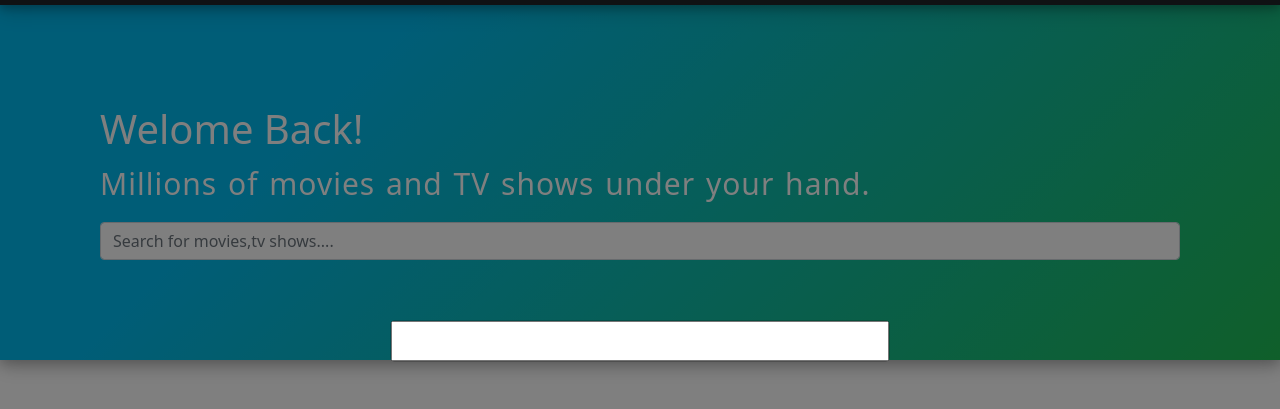
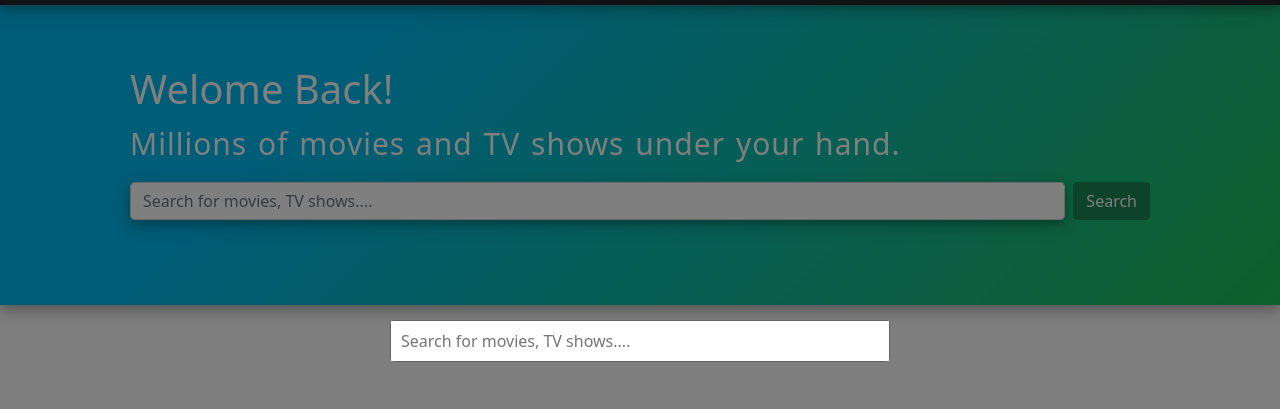
Before and after one commit to AliFikry/newWebsite.github.io, a plain HTML site: page index.html in a window 1280 px wide. Both pictures are taken after a click on the button 1216 px from the left and 32 px from the top of the page. Shown: the part 59-468 px from the top of the page. Drawn offline with nearby package versions, Linux system fonts and the light colour scheme.

Commit message:
edits in nav and search bar

```diff
--- a/css/style.scss
+++ b/css/style.scss
@@ -51,6 +51,18 @@
         .searchbar{
             margin-top: 5px;
         }
+        .modal{
+            .modal-content{
+                input{
+                   padding: 10px;
+
+                }
+                input:focus,input:active{
+                    box-shadow:none !important;
+                    outline:none !important;
+                }
+            }
+        }
     }
 }
 
@@ -59,9 +71,10 @@ main{
         box-shadow: 0 4px 12px 0 rgba(0, 0, 0, 0.2), 0 6px 20px 0 rgba(0, 0, 0, 0.19);
         background-color: #20bf55;
         background-image :linear-gradient(315deg, #20bf55 0%, #01baef 74%);
+        height: 300px;
 
         .content{
-            padding: 100px;
+            padding: 60px;
             h1{
                 color: white;
             }
@@ -72,7 +85,18 @@ main{
                 letter-spacing: 1px;
             }
             input{
+                box-shadow: 0 4px 8px 0 rgba(0, 0, 0, 0.2), 0 6px 20px 0 rgba(0, 0, 0, 0.19);
+                width: 100%;
 
+            }
+            .main-searchBar{
+                display: flex;
+                button{
+                    background-color: hsl(152, 69%, 31%);
+                }
+                *:hover{
+                    background-color: hsl(152, 69%, 21%);
+                }
             }
         }
 
@@ -96,7 +120,7 @@ main{
       display: none !important;
     }
     .mainSearch{
-        height: 200px;
+        height: 250px !important;
     }
     .content{
         padding: 50px !important;
@@ -107,5 +131,6 @@ main{
         p{
             font-size: 15px !important;
         }
+
     }
 }
--- a/index.html
+++ b/index.html
@@ -41,8 +41,7 @@
               <div class="modal fade" id="exampleModal" tabindex="-1" aria-labelledby="exampleModalLabel" aria-hidden="true">
                 <div class="modal-dialog modal-dialog-centered">
                   <div class="modal-content">
-                    <input type="email" name="" id="" style="width: 100%;">
-
+                    <input class="border-0" type="email" name="" id="" style="width: 100%;" placeholder="Search for movies, TV shows....">
                   </div>
                 </div>
               </div>
@@ -70,10 +69,13 @@
     </nav>
     <main>
       <div class="mainSearch ">
-          <div class="content">
+          <div class="content container ">
             <h1>Welome Back!</h1>
             <p>Millions of movies and TV shows under your hand.</p>
-            <input class="form-control me-2" type="search" placeholder="Search for movies,tv shows...." aria-label="Search"  >
+            <div class="main-searchBar">
+              <input class="form-control me-2" type="search" placeholder="Search for movies, TV shows...." aria-label="Search"  >
+              <button class="btn btn-success">Search</button>
+            </div>
           </div>
       </div>
     </main>
```
Also changed, not shown: css/style.css, 1 other file.
